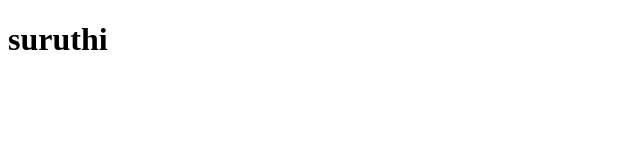
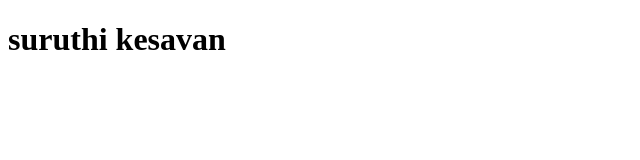
Before and after one commit to Suruthi714/samplesrepo, a plain HTML site: page index.htm in a window 1280 px wide. Shown: the whole page, without its empty margins (0-640 px from the left). Drawn offline with Linux system fonts and the light colour scheme.

Commit message:
feat: creating

```diff
--- a/index.htm
+++ b/index.htm
@@ -6,6 +6,6 @@
     <title>Document</title>
 </head>
 <body>
-    <h1>suruthi </h1>
+    <h1>suruthi kesavan </h1>
 </body>
 </html>
```
